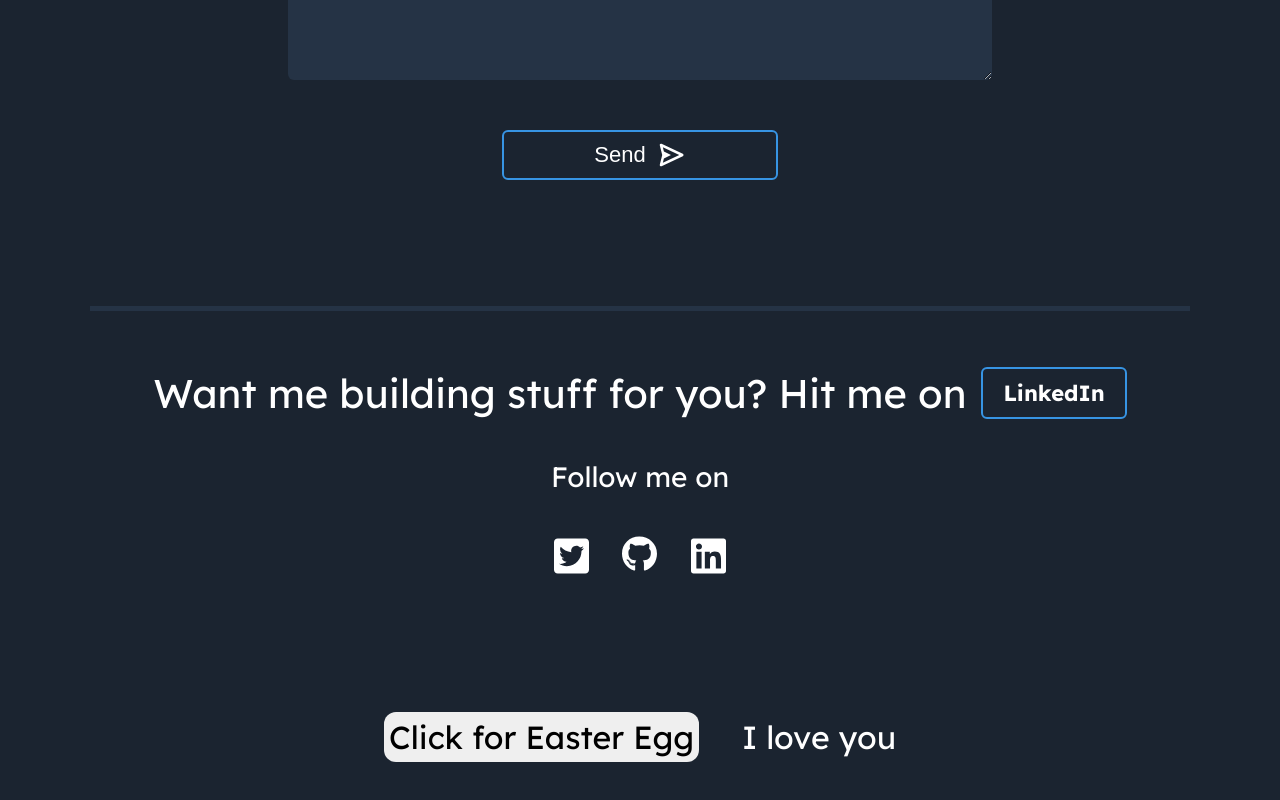
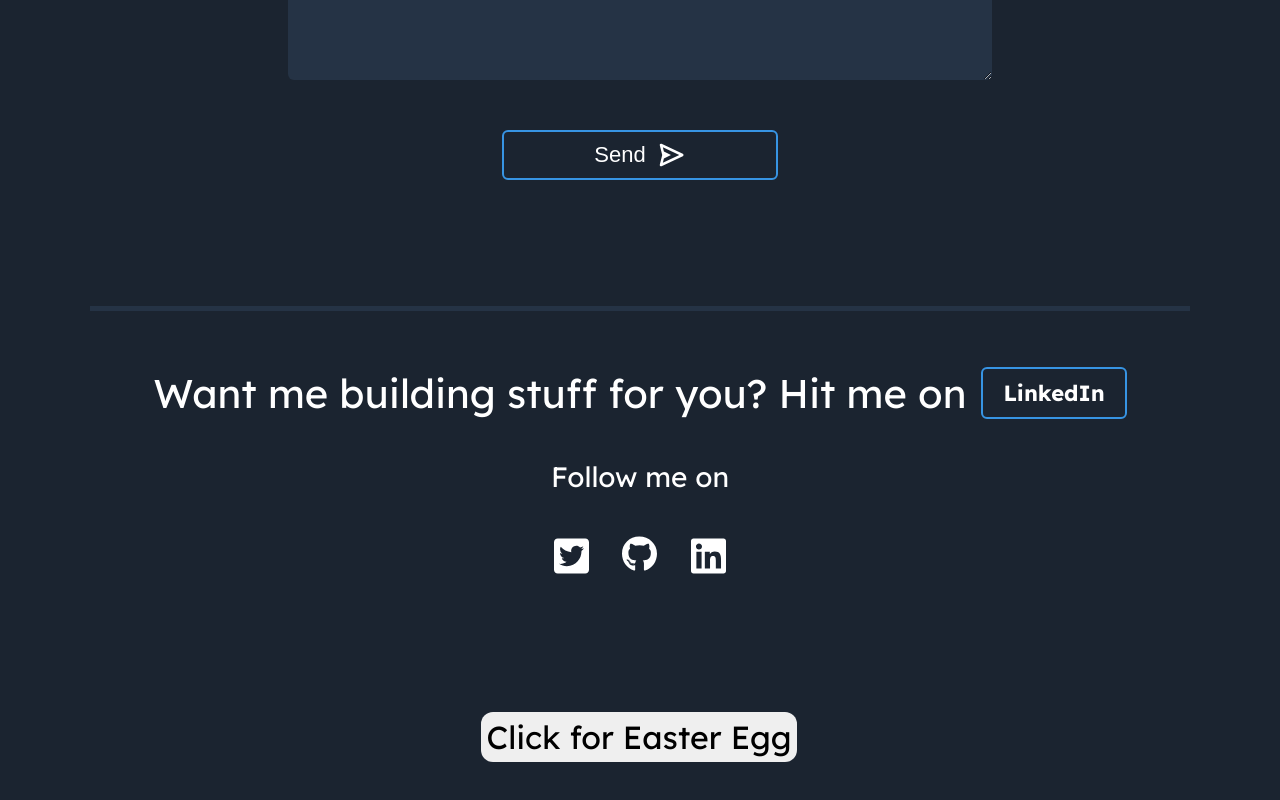
Before and after one commit to NTiger07/portfolio-react, a React (Create React App) app: page / in a window 1280 px wide. Shown: the part 4351-5151 px from the top of the page. Built offline with nearby package versions, Linux system fonts and the light colour scheme; a web font is replaced by a local one.

Commit message:
Removed amo string

```diff
--- a/src/components/EasterEgg.css
+++ b/src/components/EasterEgg.css
@@ -8,7 +8,8 @@
 }
 .easteregg_container{
   display: flex;
-  justify-content: space-between;
+  /* justify-content: space-between; */
+  justify-content: center;
   align-items: center;
   width: 40%;
 }
--- a/src/components/EasterEgg.jsx
+++ b/src/components/EasterEgg.jsx
@@ -11,7 +11,7 @@ export default function EasterEgg(props) {
     const fadehero = document.getElementsByClassName("fedev")[0];
     const fadeabout = document.getElementsByClassName("about_section-links")[0];
     const fadeproj = document.getElementsByClassName("ana")[0];
-    const fadeeaster = document.getElementsByClassName("amo")[0];
+    // const fadeeaster = document.getElementsByClassName("amo")[0];
 
     function preventScroll(e) {
       e.preventDefault();
@@ -50,9 +50,9 @@ export default function EasterEgg(props) {
     }
 
     const linesOfCode = [
-      "fadeeaster.className = 'amo fade-out'",
+      "scrollhero.scrollIntoView({ behavior: 'smooth' })",
+      // "fadeeaster.className = 'amo fade-out'",
       "props.setDisableAnimations(true)",
-      "scrollhero.scrollIntoView({ behavior: 'smooth' })",
       "fadehero.className = 'fedev fade-out '",
       "console.log('hero done')",
       "scrollproj.scrollIntoView({ behavior: 'smooth' })",
@@ -64,7 +64,7 @@ export default function EasterEgg(props) {
       "scrolleaster.scrollIntoView({ behavior: 'smooth' })",
       "props.setDisableAnimations(false)",
       "enableScroll()",
-      "fadeeaster.className = 'amo'",
+      // "fadeeaster.className = 'amo'",
       "fadeproj.className = 'ana'",
       "fadeabout.className = 'about_section-links'",
       "fadehero.className = 'fedev'",
@@ -78,7 +78,7 @@ export default function EasterEgg(props) {
     <div className="easteregg_section" id="scrolleast">
       <div className="easteregg_container">
         <button onClick={handleSnap}>Click for Easter Egg</button>
-        <span className="amo">I love you</span>
+        {/* <span className="amo">I love you</span> */}
       </div>
     </div>
   );
```
